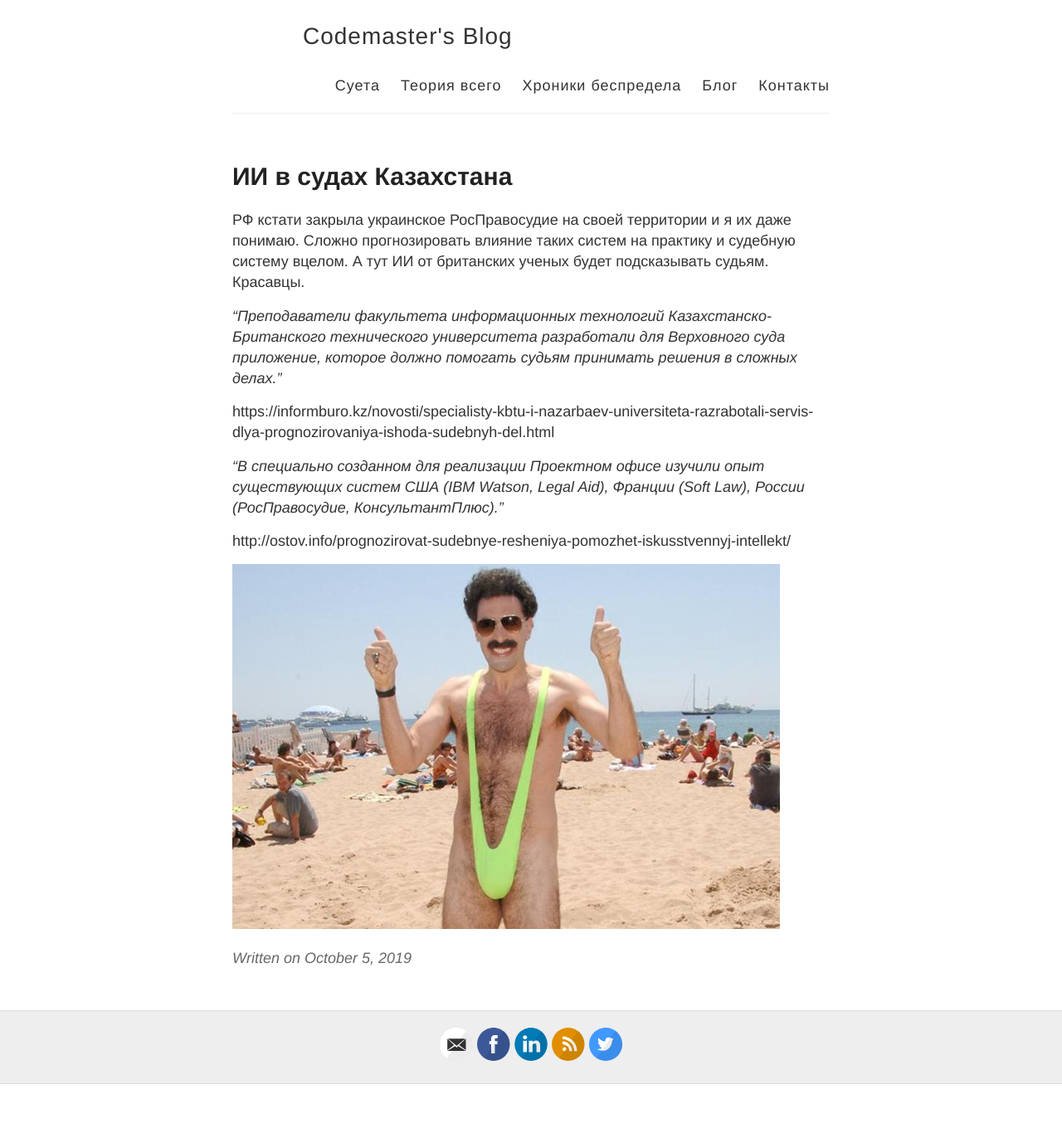
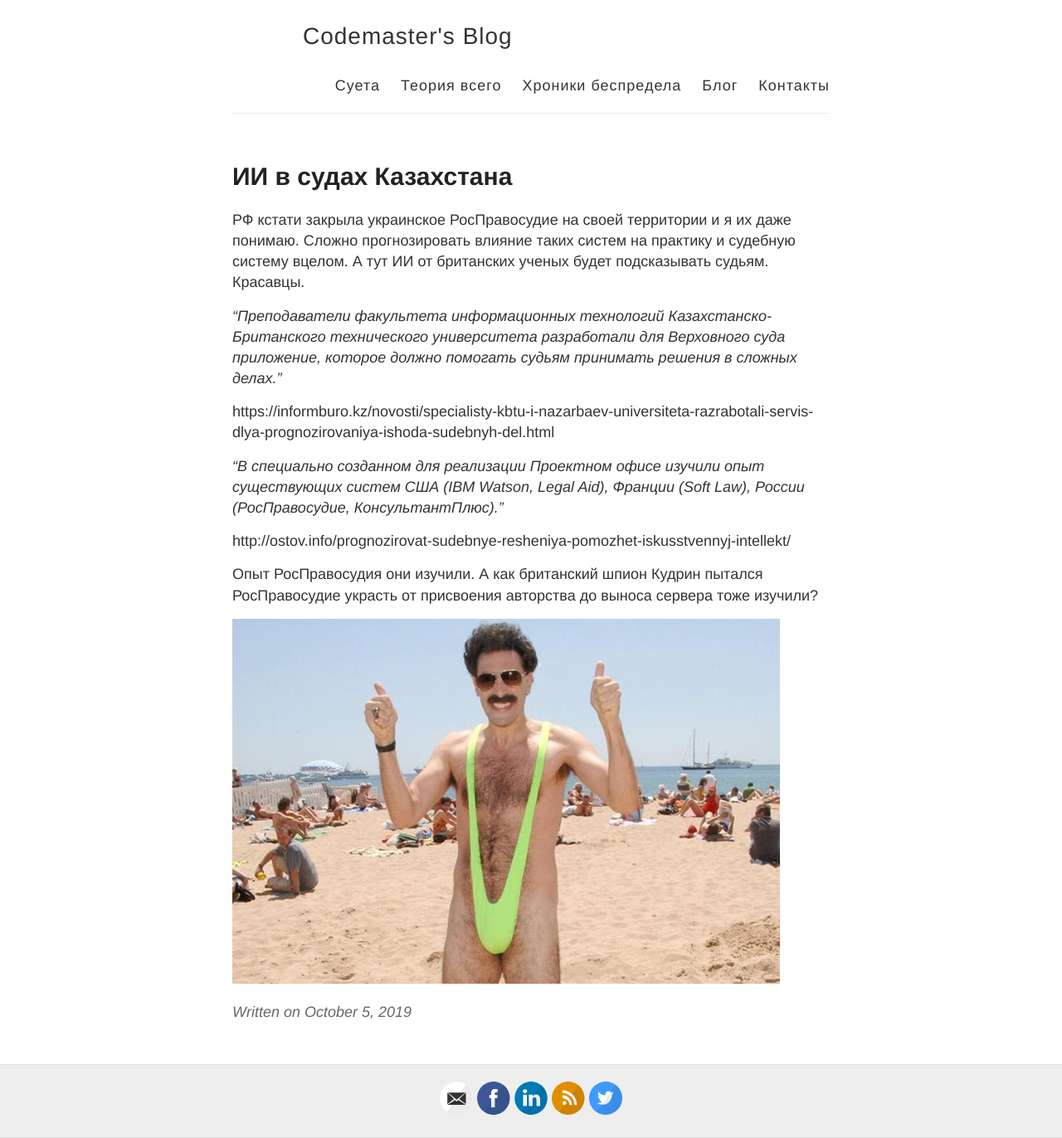
Before and after one commit to decrafts/r, a Jekyll site: the page built from _posts/2019/10/2019-10-05-borat.md, in a window 1280 px wide. Shown: the whole page at 83% size. Built offline with Jekyll 4.4.1, drawn with Linux system fonts in a browser that asks for light colours; comment, search, counter and statistics services are not loaded; before the commit the page ends 1307 px from its top, so only the background shows below that.

Commit message:
Update 2019-10-05-borat.md

```diff
--- a/_posts/2019/10/2019-10-05-borat.md
+++ b/_posts/2019/10/2019-10-05-borat.md
@@ -15,4 +15,6 @@ https://informburo.kz/novosti/specialisty-kbtu-i-nazarbaev-universiteta-razrabot
 
 http://ostov.info/prognozirovat-sudebnye-resheniya-pomozhet-iskusstvennyj-intellekt/
 
+Опыт РосПравосудия они изучили. А как британский шпион Кудрин пытался РосПравосудие украсть от присвоения авторства до выноса сервера тоже изучили?
+
 ![Борат](/images/2019/10/07_07mxx4t.jpg)
```
